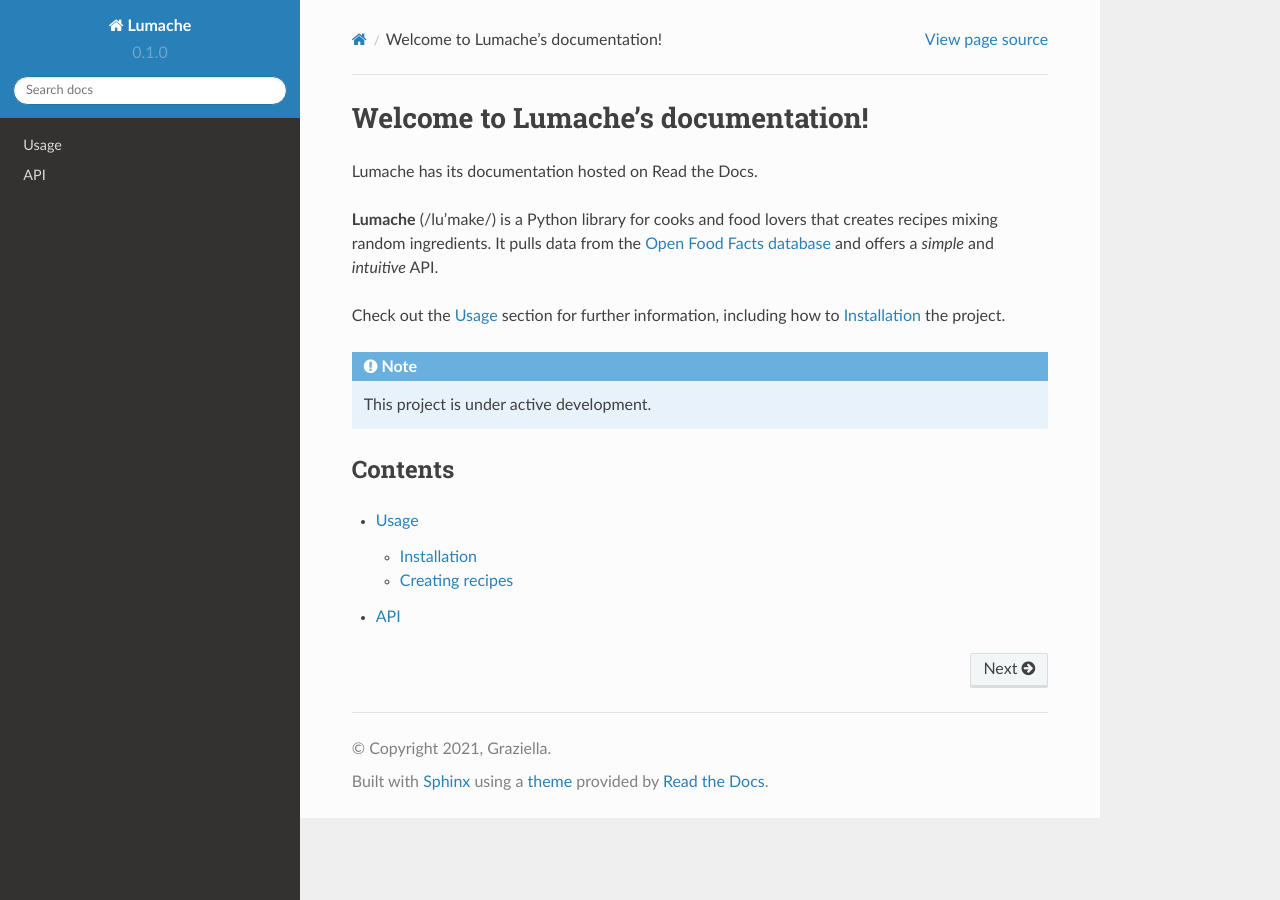
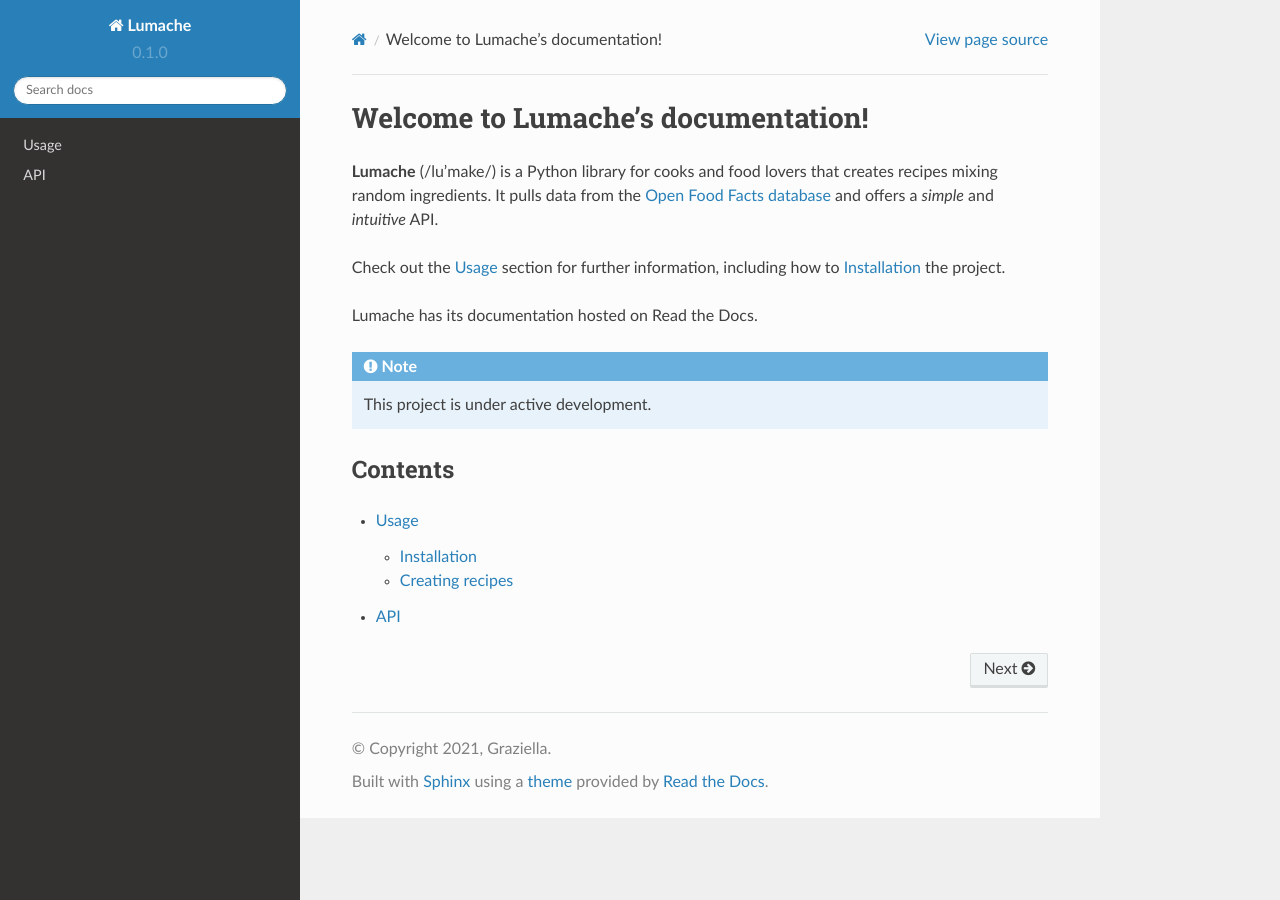
Before and after one commit to chennaultsvcs/urban-waddle, a Sphinx documentation site: the page built from docs/source/index.rst, in a window 1280 px wide. Built offline with Sphinx 7.4.7 and the Read the Docs theme 2.0.0, drawn with Linux system fonts in a browser that asks for light colours; part of the change alters nothing that is shown.

```diff
--- a/docs/source/index.rst
+++ b/docs/source/index.rst
@@ -1,6 +1,5 @@
 Welcome to Lumache's documentation!
 ===================================
-Lumache has its documentation hosted on Read the Docs.
 
 **Lumache** (/lu'make/) is a Python library for cooks and food lovers
 that creates recipes mixing random ingredients.
@@ -9,6 +8,8 @@ and offers a *simple* and *intuitive* API.
 
 Check out the :doc:`usage` section for further information, including
 how to :ref:`installation` the project.
+
+Lumache has its documentation hosted on Read the Docs.
 
 .. note::
 
```
